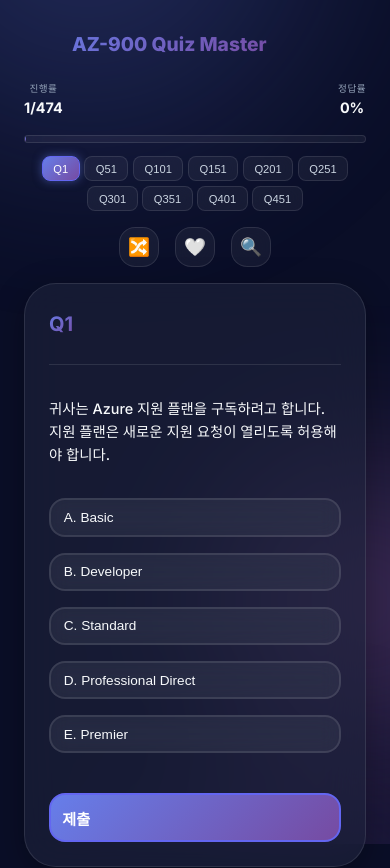
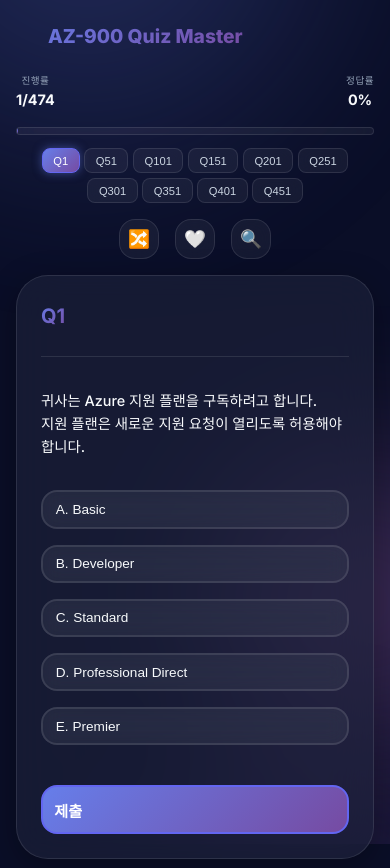
Before and after one commit to chah98h-lang/Quiz-App, a website: page index.html in a window 390 px wide. Shown: the top 868 px of the page. Drawn offline with Linux system fonts and the light colour scheme.

Commit message:
Align logo left on PC and Mobile by reducing padding

```diff
--- a/index.html
+++ b/index.html
@@ -10,7 +10,7 @@
     <link rel="preconnect" href="https://fonts.gstatic.com" crossorigin>
     <link href="https://fonts.googleapis.com/css2?family=Inter:wght@300;400;500;600;700;800&display=swap"
         rel="stylesheet">
-    <link rel="stylesheet" href="style.css?v=7">
+    <link rel="stylesheet" href="style.css?v=8">
 </head>
 
 <body>
--- a/style.css
+++ b/style.css
@@ -137,7 +137,8 @@
 .container {
     max-width: 900px;
     margin: 0 auto;
-    padding: var(--spacing-lg);
+    padding: var(--spacing-lg) var(--spacing-sm);
+    /* Reduced horizontal padding for PC alignment */
     position: relative;
     z-index: 1;
 }
@@ -1456,4 +1457,17 @@
     .controls {
         margin-bottom: 1rem;
     }
+
+    /* Move logo further left by reducing container padding */
+    .container {
+        padding: var(--spacing-sm);
+        /* Reduced to 1rem */
+    }
+
+    .logo {
+        gap: 0.5rem;
+        /* Reduced gap between icon and text */
+        margin-left: -0.5rem;
+        /* Negative margin to pull closer to edge */
+    }
 }
```
